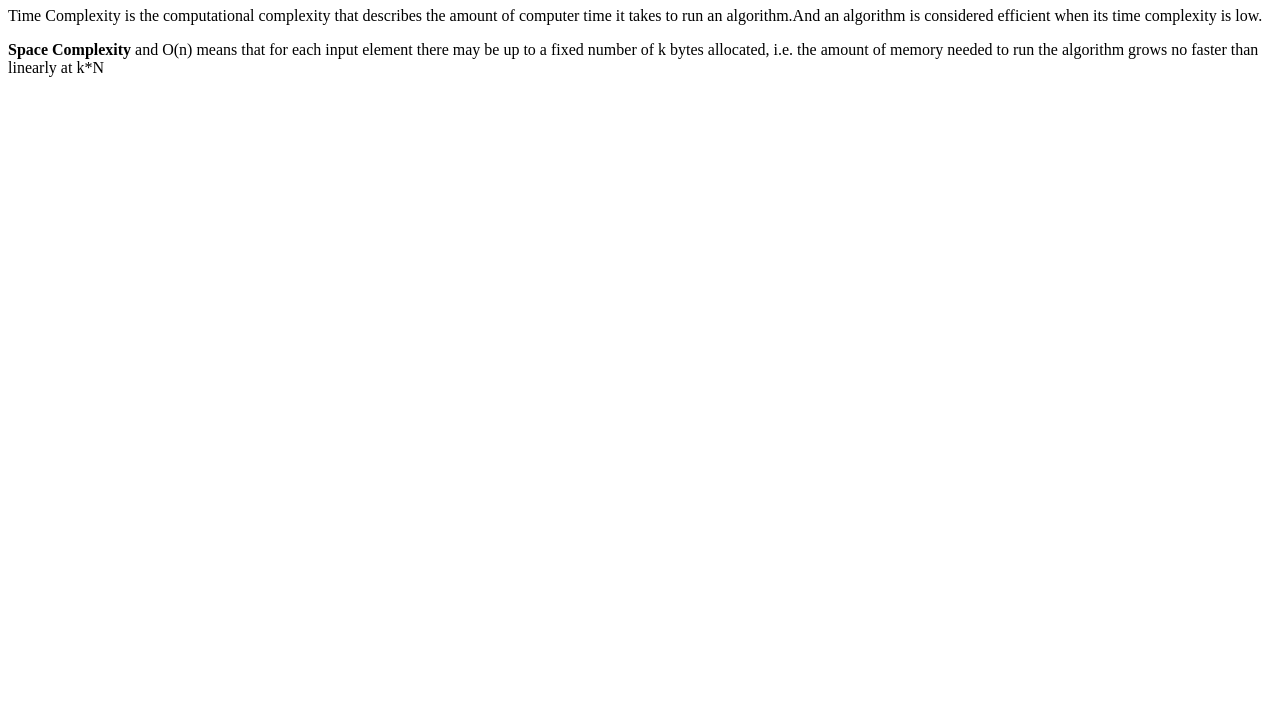
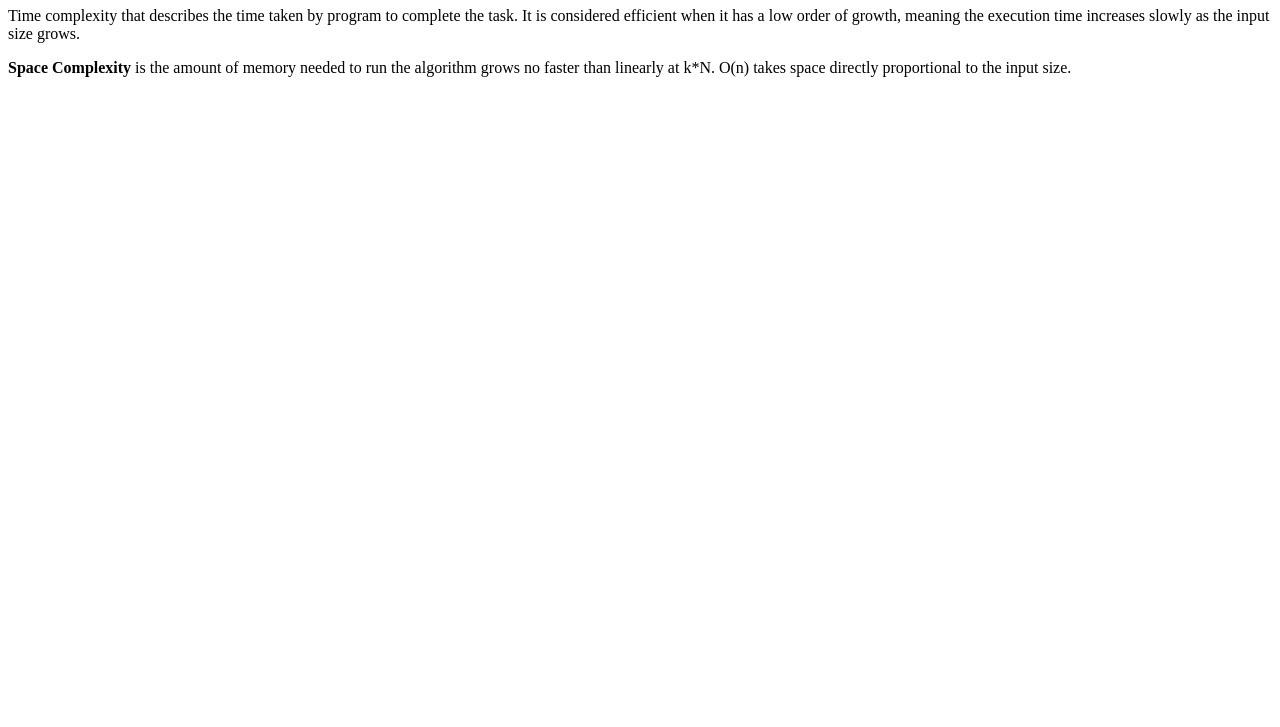
Before and after one commit to acciojob/time-and-space-complexity-developerAnju, a website: page main.html in a window 1280 px wide. Shown: the part 73-800 px from the top of the page. Drawn offline with Linux system fonts and the light colour scheme.

Commit message:
created a submission

```diff
--- a/main.html
+++ b/main.html
@@ -9,8 +9,8 @@
 <body>
 	<!-- the entire body must be written by student -->
 	<h1>Time, Space and Complexity</h1>
-	<p>Time Complexity is the computational complexity that describes the amount of computer time it takes to run an algorithm.And an algorithm is considered efficient when its time complexity is low.</p>
-	<p><b>Space Complexity</b> and O(n) means that for each input element there may be up to a fixed number of k bytes allocated, i.e. the amount of memory needed to run the algorithm grows no faster than linearly at k*N</p>
+	<p>Time complexity that describes the time taken by program to complete the task. It is considered efficient when it has a low order of growth, meaning the execution time increases slowly as the input size grows.</p>
+	<p><b>Space Complexity</b> is the amount of memory needed to run the algorithm grows no faster than linearly at k*N. O(n) takes space directly proportional to the input size. </p>
     <script type="text/javascript" src="./script.js">
 </script>
 
```
